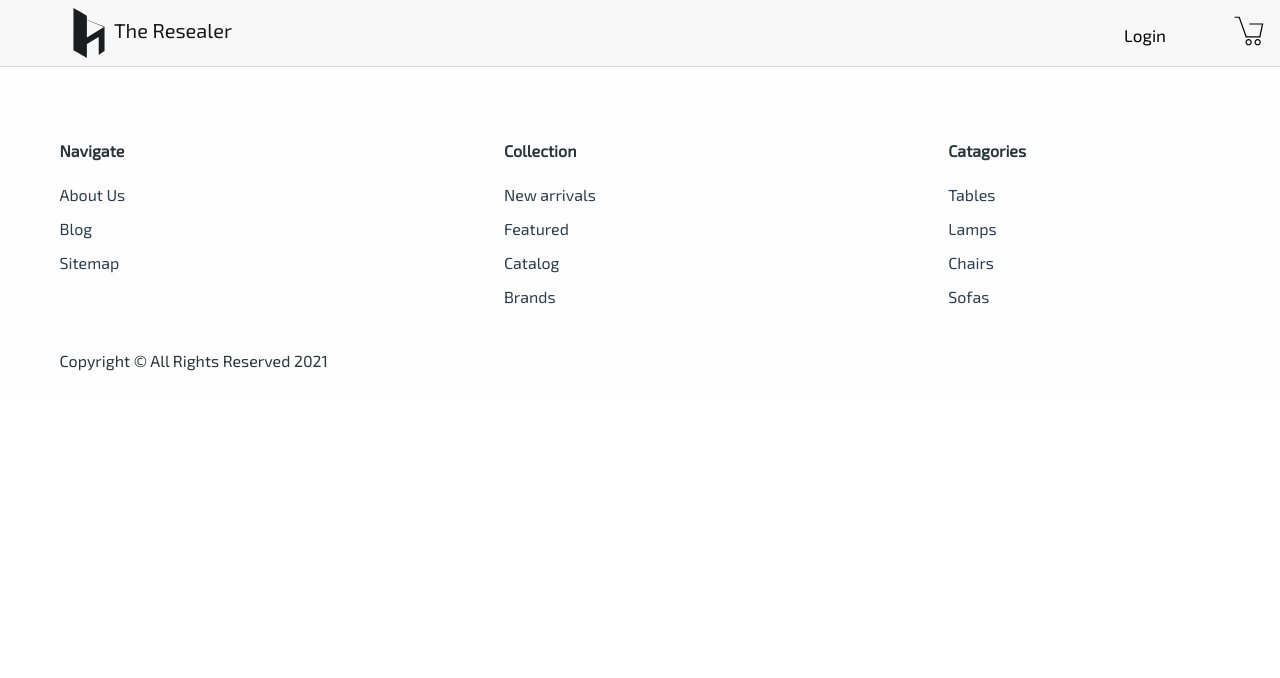
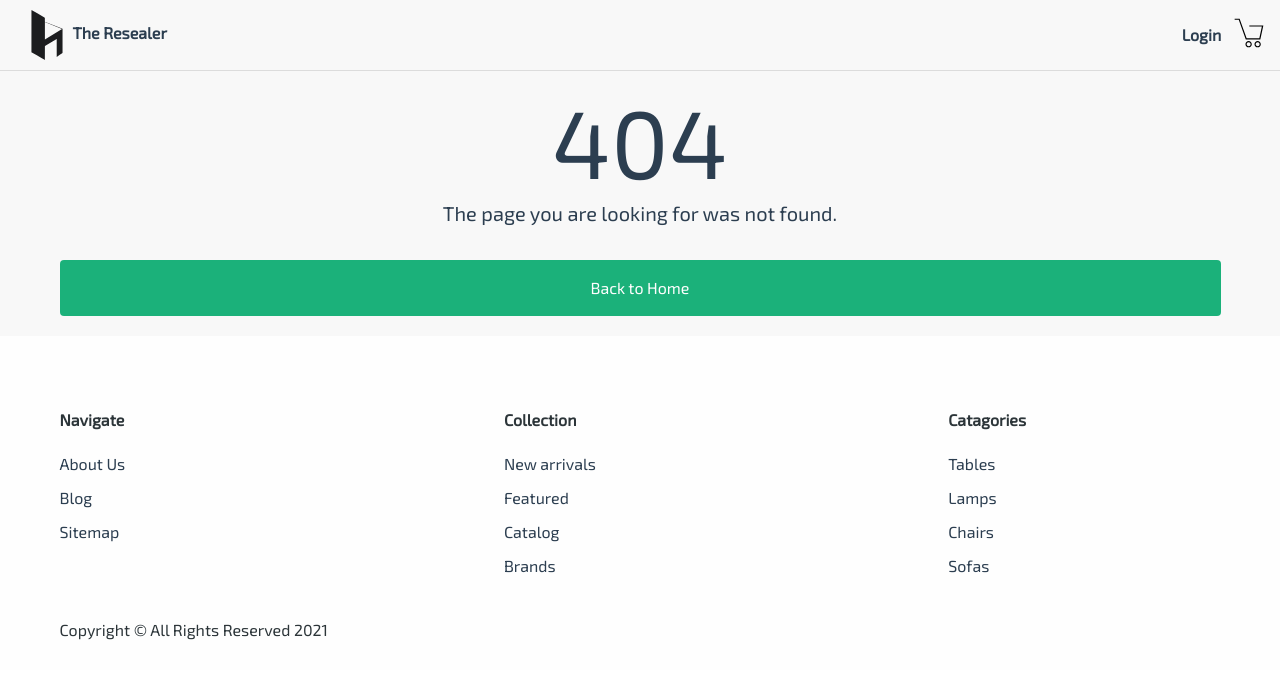
Before and after one commit to KarlaOg/theresaler, a Vue app in the folder front-vue/: page /error in a window 1280 px wide. Shown: the top 678 px of the page. Built offline with nearby package versions, Linux system fonts and the light colour scheme.

Commit message:
added login

```diff
--- a/front-vue/src/components/Header.vue
+++ b/front-vue/src/components/Header.vue
@@ -1,42 +1,39 @@
 <template>
   <div class="container-flex">
     <nav class="navbar navbar-light">
-      <!--Logo-->
-      <router-link to="/" class="navbar-brand py-0 pl-5">
+      <router-link to="/">
         <img src="@/assets/fi-logo.svg" width="50" height="50" />
         <span style="text-align: center">The Resealer</span>
       </router-link>
-
-      <p class="navbar-item ml-auto"></p>
-
-      <div class="user">
-        <h5 class="navbar-item bc d-none d-xl-block d-lg-block py-0">
-          <router-link class="px-5" to="/login">Login</router-link>
-        </h5>
-      </div>
-
+      <router-link v-if="loggedIn" to="/dashboard"> Dashboard </router-link>
+      <router-link v-if="!loggedIn" to="/login" class="button">
+        Login
+      </router-link>
+      <button v-else type="button" class="logoutButton" @click="logout">
+        Logout
+      </button>
       <div class="bag" @click="openCart">
         <img class="pb-1" src="@/assets/cart.svg" />
         <span class="mb-3" v-if="this.bagItemscount > 0">{{
           bagItemscount
         }}</span>
       </div>
+      <!--Cart Component-->
+      <Cart ref="cartMove" />
     </nav>
-
-    <!--Cart Component-->
-    <Cart ref="cartMove" />
   </div>
 </template>
 
 <script>
 import Cart from '@/components/Cart.vue';
 
+import { authComputed } from '../store/helpers.js';
 export default {
-  name: 'Header',
   components: {
     Cart,
   },
   computed: {
+    ...authComputed,
     bagItemscount() {
       return this.$store.getters.itemsNumber;
     },
@@ -45,11 +42,38 @@ export default {
     openCart() {
       this.$refs.cartMove.cartON();
     },
+    logout() {
+      this.$store.dispatch('logout');
+    },
   },
 };
 </script>
 
-<style>
+<style lang="scss" scoped>
+a {
+  font-weight: bold;
+  color: #2c3e50;
+  margin: auto 0.8em auto 0.4em;
+  text-decoration: none;
+  border-top: 2px solid transparent;
+  border-bottom: 2px solid transparent;
+}
+
+button,
+.button {
+  margin-left: auto;
+  text-decoration: none;
+  color: #2c3e50;
+
+  &.router-link-active {
+    color: #2c3e50;
+  }
+}
+
+.logoutButton {
+  cursor: pointer;
+}
+
 nav {
   z-index: 100;
 }
@@ -57,7 +81,6 @@ nav {
   border-bottom: 1px solid #dcdcdc;
   background-color: #f8f8f8;
 }
-
 .close {
   position: relative;
   bottom: 20px;
@@ -70,7 +93,6 @@ nav {
   text-decoration: none;
   color: black;
 }
-
 .navbar-item.bc a:hover,
 .navbar-item.bc a:active {
   color: #ffd700;
@@ -78,7 +100,6 @@ nav {
 .btn-sm {
   border-radius: 0;
 }
-
 form .btn-xl.btn-success.mt-3 {
   position: relative;
   -webkit-transition-duration: 100ms;
@@ -90,7 +111,6 @@ form .btn-xl.btn-success.mt-3 {
   cursor: pointer;
   box-shadow: 0 26px 38px 0 rgba(0, 0, 0, 0.2), 0 6px 20px 0 rgba(0, 0, 0, 0.19);
 }
-
 .bag span {
   background-color: #6394f8;
   border-radius: 10px;
@@ -105,18 +125,15 @@ form .btn-xl.btn-success.mt-3 {
   margin-left: -9px;
   bottom: 1rem;
 }
-
 .bag img {
   cursor: pointer;
   width: 30px;
   height: auto;
 }
-
 .user {
   margin-right: 20px;
   padding-top: 10px;
 }
-
 .user:hover {
   text-decoration: underline;
 }
--- /dev/null
+++ b/front-vue/src/helpers.js
@@ -0,0 +1,4 @@
+export const Role = {
+  Admin: 'Admin',
+  User: 'User',
+};
--- a/front-vue/src/router/index.js
+++ b/front-vue/src/router/index.js
@@ -4,6 +4,8 @@ import Home from '../views/Home.vue';
 import Product from '../views/Product.vue';
 import Login from '../views/Login.vue';
 import Register from '../views/Register.vue';
+import Dashboard from '../views/Dashboard.vue';
+import Error from '../views/Error.vue';
 
 Vue.use(VueRouter);
 
@@ -28,6 +30,19 @@ const routes = [
     name: 'Register',
     component: Register,
   },
+  {
+    path: '/error',
+    name: 'Error',
+    component: Error,
+  },
+  {
+    path: '/admin/dashboard',
+    name: 'Dashboard',
+    component: Dashboard,
+    meta: { requiresAuth: true },
+  },
+
+  //   { path: '*', redirect: '/error' },
 ];
 
 const router = new VueRouter({
@@ -36,4 +51,13 @@ const router = new VueRouter({
   routes,
 });
 
+router.beforeEach((to, from, next) => {
+  const loggedIn = localStorage.getItem('user');
+
+  if (to.matched.some((record) => record.meta.requiresAuth) && !loggedIn) {
+    next('/error');
+  }
+  next();
+});
+
 export default router;
--- a/front-vue/src/services/UserService.js
+++ b/front-vue/src/services/UserService.js
@@ -17,9 +17,19 @@ export default {
   createUser(credentials) {
     return apiClient.post('/users', credentials);
   },
-  logUser(credentials) {
-    return apiClient.post('/login_check', credentials);
+  async logUser(data) {
+    const requestOptions = {
+      method: 'POST',
+      headers: {
+        Accept: 'application/json',
+        'Content-Type': 'application/json',
+      },
+      body: JSON.stringify(data),
+    };
+    const res = await fetch('http://localhost/api/login_check', requestOptions);
+    return res.json();
   },
+
   async registerUser(data) {
     const requestOptions = {
       method: 'POST',
--- /dev/null
+++ b/front-vue/src/store/helpers.js
@@ -0,0 +1,5 @@
+import { mapGetters } from 'vuex';
+
+export const authComputed = {
+  ...mapGetters(['loggedIn']),
+};
--- a/front-vue/src/store/index.js
+++ b/front-vue/src/store/index.js
@@ -1,7 +1,7 @@
 import Vue from 'vue';
 import Vuex from 'vuex';
 import UserService from '@/services/UserService.js';
-
+import axios from 'axios';
 Vue.use(Vuex);
 
 export default new Vuex.Store({
@@ -152,6 +152,9 @@ export default new Vuex.Store({
         return state.infoPage.splice(0, 1);
       }
     },
+    loggedIn(state) {
+      return !!state.user;
+    },
   },
   mutations: {
     inCart(state, n) {
@@ -170,26 +173,35 @@ export default new Vuex.Store({
     SET_USER_DATA(state, userData) {
       state.user = userData;
       localStorage.setItem('user', JSON.stringify(userData));
+      axios.defaults.headers.common[
+        'Authorization'
+      ] = `Bearer ${userData.token}`;
+    },
+    CLEAR_USER_DATA() {
+      localStorage.removeItem('user');
+      location.reload();
     },
   },
   actions: {
     register({ commit }, credentials) {
-      console.log(credentials);
       return UserService.registerUser(credentials)
         .then((data) => {
           commit('SET_USER_DATA', data);
+          console.log('user data is :', data);
+        })
+        .catch((error) => console.log(error.data.violations[1].message));
+    },
 
+    login({ commit }, credentials) {
+      return UserService.logUser(credentials)
+        .then((data) => {
           console.log('user data is :', data);
+          commit('SET_USER_DATA', data);
         })
         .catch((error) => console.log(error.response));
     },
-
-    login(credentials) {
-      return UserService.logUser(credentials)
-        .then(({ data }) => {
-          console.log('user data is :', data);
-        })
-        .catch((error) => console.log(error.response));
+    logout({ commit }) {
+      commit('CLEAR_USER_DATA');
     },
   },
 });
--- /dev/null
+++ b/front-vue/src/views/Dashboard.vue
@@ -0,0 +1,9 @@
+<template>
+  <div>DASHBOARD</div>
+</template>
+
+<script>
+export default {};
+</script>
+
+<style></style>
--- /dev/null
+++ b/front-vue/src/views/Error.vue
@@ -0,0 +1,22 @@
+<template>
+  <div class="page-wrap d-flex flex-row align-items-center">
+    <div class="container">
+      <div class="row justify-content-center">
+        <div class="col-md-12 text-center">
+          <span class="display-1 d-block">404</span>
+          <div class="mb-4 lead">
+            The page you are looking for was not found.
+          </div>
+
+          <router-link to="/" class="btn btn-link"> Back to Home </router-link>
+        </div>
+      </div>
+    </div>
+  </div>
+</template>
+
+<script>
+export default {};
+</script>
+
+<style></style>
--- a/front-vue/src/views/Login.vue
+++ b/front-vue/src/views/Login.vue
@@ -8,7 +8,7 @@
       <label for="password"> Password: </label>
       <input v-model="password" type="password" name="password" value />
 
-      <button type="submit" name="button" v-on:click="alert">Login</button>
+      <button type="submit" name="button" x class="btn">Login</button>
 
       <router-link to="/register">
         Don't have an account? Register.
@@ -25,18 +25,15 @@ export default {
     };
   },
   methods: {
-    alert(event) {
-      console.log(event.target.username);
-    },
     login() {
       this.$store
         .dispatch('login', {
           username: this.username,
           password: this.password,
         })
-        // .then(() => {
-        //   this.$router.push({ name: 'dashboard' });
-        // })
+        .then(() => {
+          this.$router.push({ name: 'Dashboard' });
+        })
         .catch((err) => {
           this.error = err.response.data.error;
         });
--- a/front-vue/src/views/Register.vue
+++ b/front-vue/src/views/Register.vue
@@ -1,6 +1,7 @@
 <template>
   <div class="container">
     <h1>Register</h1>
+    <div class="d-flex">
       <form @submit.prevent="register">
         <label for="email"> Email: </label>
         <input v-model="email" type="email" name="email" value />
@@ -16,6 +17,7 @@
 
         <button type="submit" name="button" class="btn">Register</button>
       </form>
+    </div>
   </div>
 </template>
 <script>
@@ -37,6 +39,9 @@ export default {
           email: this.email,
           password: this.password,
         })
+        .then(() => {
+          this.$router.push({ name: 'Dashboard' });
+        })
         .catch((err) => {
           this.errors = console.log(err.response.data.errors);
         });
```
Lines whose indentation alone changed are shown as unchanged.
